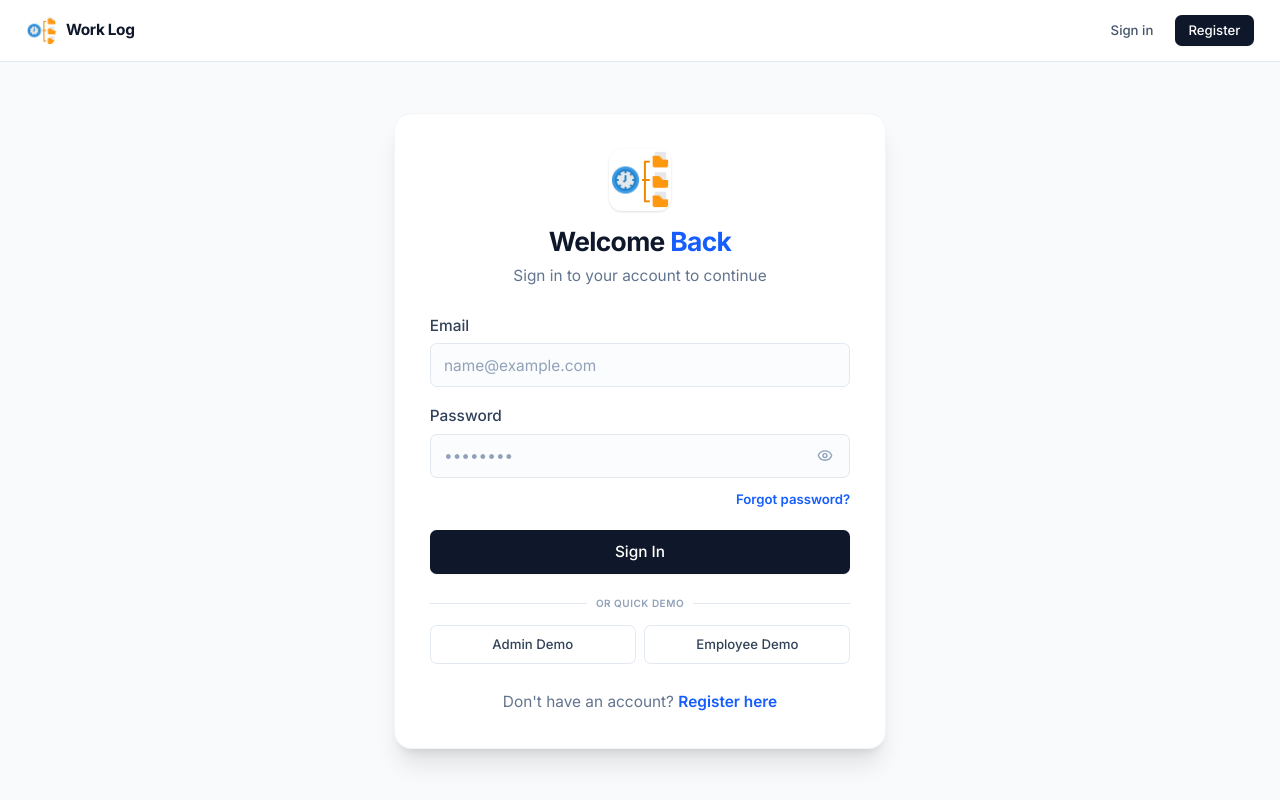
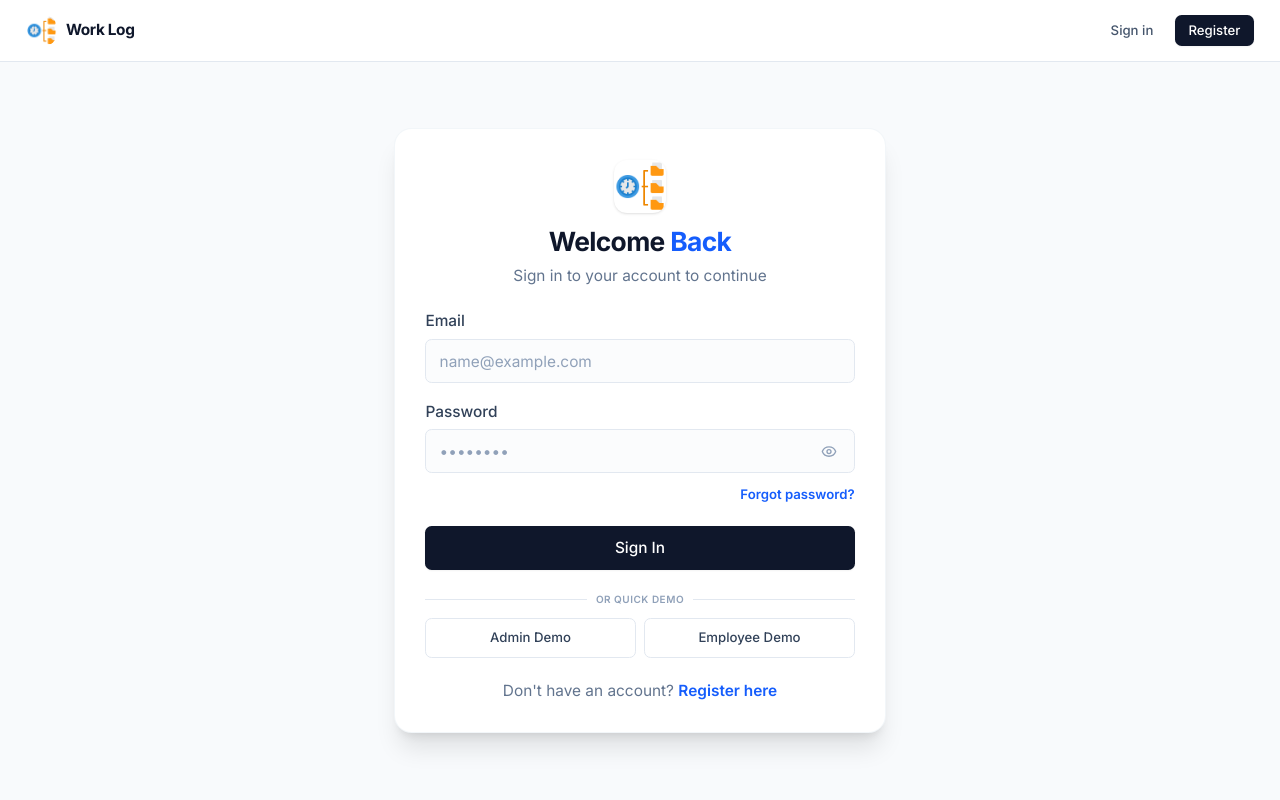
Before and after one commit to engr-hamza-iqbal/worklog-timesheet-system-ui, a React (Vite) app: page /login in a window 1280 px wide. Built offline with nearby package versions, Linux system fonts and the light colour scheme; no server answers.

Commit message:
fix(auth): eliminate double scrollbars on laptop screens and optimize login card layout

```diff
--- a/src/pages/LoginPage.jsx
+++ b/src/pages/LoginPage.jsx
@@ -244,15 +244,17 @@ export default function LoginPage() {
   const passHasSpecial = /[^A-Za-z0-9]/.test(resetNewPassword);
 
   return (
-    <div className="flex-1 min-h-[calc(100vh-3.5rem)] flex flex-col items-center justify-center py-6 sm:py-10 px-3.5 sm:px-6 bg-slate-50 relative overflow-y-auto">
-      {/* Ambient background glows */}
-      <div className="absolute top-1/4 left-1/4 -translate-x-1/2 -translate-y-1/2 w-80 h-80 bg-blue-100/40 rounded-full blur-3xl pointer-events-none -z-10" />
-      <div className="absolute bottom-1/4 right-1/4 translate-x-1/2 translate-y-1/2 w-80 h-80 bg-indigo-100/30 rounded-full blur-3xl pointer-events-none -z-10" />
+    <div className="flex-1 min-h-[calc(100vh-3.5rem)] flex flex-col items-center justify-center py-4 sm:py-6 px-3.5 sm:px-6 bg-slate-50 relative">
+      {/* Ambient background glows - isolated and clipped to prevent phantom overflow */}
+      <div className="absolute inset-0 overflow-hidden pointer-events-none -z-10">
+        <div className="absolute top-1/4 left-1/4 -translate-x-1/2 -translate-y-1/2 w-80 h-80 bg-blue-100/40 rounded-full blur-3xl" />
+        <div className="absolute bottom-1/4 right-1/4 translate-x-1/2 translate-y-1/2 w-80 h-80 bg-indigo-100/30 rounded-full blur-3xl" />
+      </div>
 
-      <div className="w-full max-w-md bg-white rounded-2xl border border-slate-100/90 shadow-xl p-4 sm:p-8 my-auto relative">
+      <div className="w-full max-w-md bg-white rounded-2xl border border-slate-100/90 shadow-xl p-5 sm:p-7 my-auto relative">
         {/* App Logo in Center */}
-        <div className="text-center mb-5 sm:mb-6">
-          <AppLogo className="w-12 h-12 sm:w-14 sm:h-14 mx-auto mb-3 shadow-sm rounded-2xl" />
+        <div className="text-center mb-4 sm:mb-5">
+          <AppLogo className="w-12 h-12 mx-auto mb-2.5 shadow-sm rounded-2xl" />
           <h1 className="text-xl sm:text-2xl font-bold tracking-tight text-slate-900">
             {isResetMode ? (
               <>
@@ -282,7 +284,7 @@ export default function LoginPage() {
               </div>
             )}
 
-            <form onSubmit={handleLoginSubmit} className="space-y-4">
+            <form onSubmit={handleLoginSubmit} className="space-y-3.5 sm:space-y-4">
               <div>
                 <label className="block text-sm font-medium text-slate-700 mb-1.5">
                   Email
@@ -349,8 +351,8 @@ export default function LoginPage() {
 
             {/* Quick Demo Access (for dev environment) */}
             {!import.meta.env.PROD && (
-              <div className="mt-5">
-                <div className="relative flex items-center justify-center mb-3">
+              <div className="mt-4 pt-1">
+                <div className="relative flex items-center justify-center mb-2.5">
                   <div className="absolute inset-0 flex items-center">
                     <div className="w-full border-t border-slate-200" />
                   </div>
@@ -378,7 +380,7 @@ export default function LoginPage() {
             )}
 
             {/* Footer */}
-            <p className="text-center text-sm text-slate-500 mt-6">
+            <p className="text-center text-sm text-slate-500 mt-4 sm:mt-5">
               Don't have an account?{' '}
               <Link to="/register" className="text-blue-600 font-semibold hover:underline">
                 Register here
```
